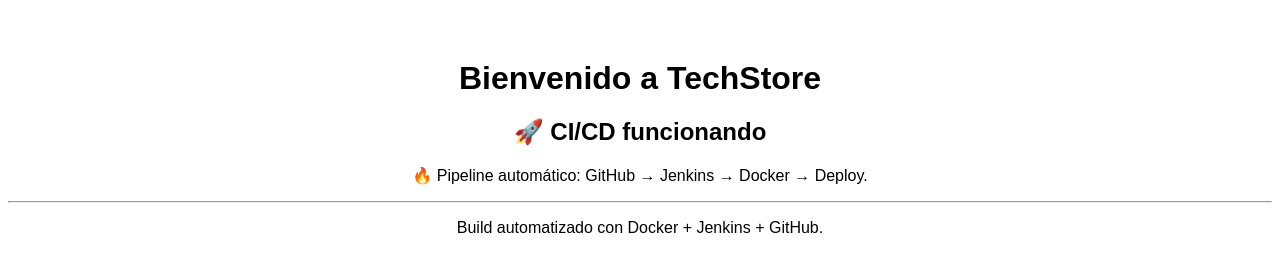
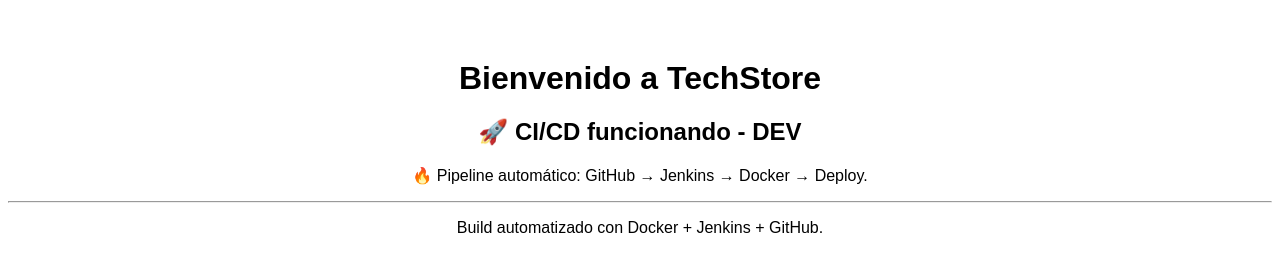
Before and after one commit to carmon95/devops-lab, a plain HTML site: page index.html in a window 1280 px wide. Drawn offline with Linux system fonts and the light colour scheme.

Commit message:
feat: identify dev environment

```diff
--- a/index.html
+++ b/index.html
@@ -10,7 +10,7 @@
 
     <h1>Bienvenido a TechStore</h1>
 
-    <h2>🚀 CI/CD funcionando</h2>
+    <h2>🚀 CI/CD funcionando - DEV</h2>
 
     <p>🔥 Pipeline automático: GitHub → Jenkins → Docker → Deploy.</p>
 
```
